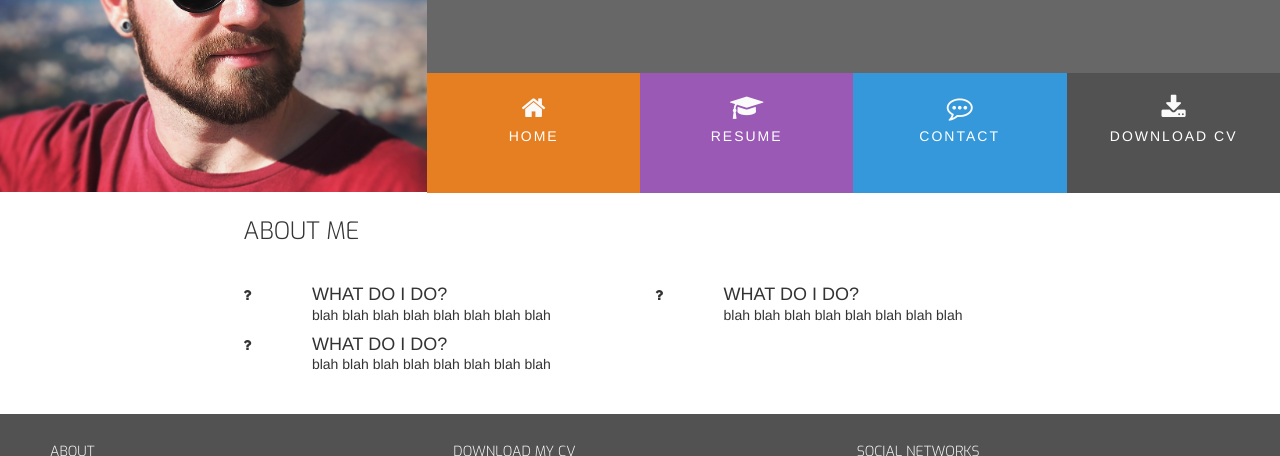
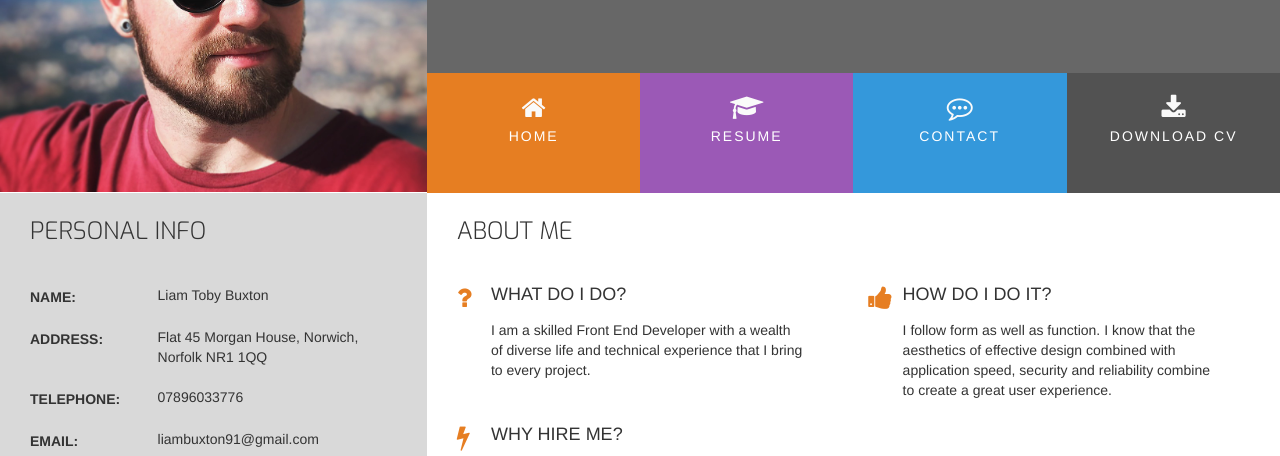
Before and after one commit to litb126/resume_page, a plain HTML site: page index.html in a window 1280 px wide. Shown: the part 168-624 px from the top of the page. Drawn offline with nearby package versions, Linux system fonts and the light colour scheme.

Commit message:
Finished About Me section and added Personal Info section

```diff
--- a/assets/css/style.css
+++ b/assets/css/style.css
@@ -3,10 +3,6 @@
 
 
 /*-----------------------Colors--------------------------*/
-
-section {
-    background-color: #ffffff;
-}
 
 .bg-color-name-title {
     background-color: #676767;
@@ -32,6 +28,10 @@ section {
     background-color: #525252;
 }
 
+.bg-color-personal-info {
+    background-color: #d9d9d9;
+}
+
 
 
 /*-----------------------Padding/Margins/Text--------------------------*/
@@ -55,12 +55,6 @@ h4 {
 
 .inline-block {
     display: inline-block;
-}
-
-.section-column {
-    padding: 0 30px 30px;
-    float: none;
-    display: table-cell;
 }
 
 .row-table {
@@ -216,3 +210,67 @@ footer .cv-pdf i:hover {
 #footer-details {
     margin: 20px;
 }
+
+
+
+/*-----------------------Three reasons--------------------------*/
+
+.three-reasons-icon {
+    font-size: 26px;
+    color: #e67e22;
+}
+
+.three-reasons-heading {
+    margin-bottom: 15px;
+}
+
+.bg-color-three-reasons p {
+    margin-bottom: 25px;
+}
+
+/*-----------------------Personal info-------------------------*/
+
+.personal-info-item {
+    margin-bottom: 20px;
+    display: block;
+    clear: both;
+}
+
+.personal-info-item .key,
+.personal-info-item .value {
+    padding-right: 8px;
+}
+
+.personal-info-item .key p,
+.personal-info-item .value p {
+    margin: 0;
+}
+
+.personal-info-item .key {
+    display: inline-block;
+    width: 28%;
+    margin-right: 21px;
+    padding-top: 2px;
+    vertical-align: top;
+}
+
+.personal-info-item .key p {
+    font-weight: 700;
+}
+
+.personal-info-item .value {
+    display: inline-block;
+    position: relative;
+    width: 60%;
+}
+
+
+/*-----------------------Media queries-------------------------*/
+
+@media(min-width: 992px) {
+    .section-column {
+        padding: 0 30px 30px;
+        float: none;
+        display: table-cell;
+    }
+}
--- a/index.html
+++ b/index.html
@@ -52,6 +52,46 @@
 
     <section class="container-fluid">
         <div class="row row-table">
+            <div class="col-xs-12 col-sm-12 col-md-4 bg-color-personal-info section-column">
+                <div class="row">
+                    <div class="col-md-12">
+                        <h3 class="section-heading uppercase">Personal Info</h3>
+                    </div>
+                </div>
+                <div class="personal-info-item">
+                    <div class="key">
+                        <p class="uppercase">Name:</p>
+                    </div>
+                    <div class="value">
+                        <p>Liam Toby Buxton</p>
+                    </div>
+                </div>
+                <div class="personal-info-item">
+                    <div class="key">
+                        <p class="uppercase">Address:</p>
+                    </div>
+                    <div class="value">
+                        <p>Flat 45 Morgan House, Norwich, Norfolk NR1 1QQ</p>
+                    </div>
+                </div>
+                <div class="personal-info-item">
+                    <div class="key">
+                        <p class="uppercase">Telephone:</p>
+                    </div>
+                    <div class="value">
+                        <p>07896033776</p>
+                    </div>
+                </div>
+                <div class="personal-info-item">
+                    <div class="key">
+                        <p class="uppercase">Email:</p>
+                    </div>
+                    <div class="value">
+                        <p>liambuxton91@gmail.com</p>
+                    </div>
+                </div>
+            </div>
+
             <div class="col-xs-12 col-sm-12 col-md-8 bg-color-three-reasons section-column">
                 <div class="row">
                     <div class="col-md-8">
@@ -59,36 +99,37 @@
                     </div>
                 </div>
                 <div class="row">
-                    <div class="col-xs-10 col-xs-offset-1 col-sm-offset-0 col-sm-4 col-md-6">
+                    <div class="col-xs-10 col-xs-offset-1 col-sm-offset-0 col-sm-6 col-md-6">
                         <div class="row">
-                            <div class="col-xs-2 col-sm-2 col-md-2">
+                            <div class="col-xs-1 col-sm-1 col-md-1">
                                 <i class="three-reasons-icon fa fa-question" aria-hidden="true"></i>
                             </div>
                             <div class="col-xs-10 col-sm-10">
                                 <h4 class="three-reasons-heading uppercase">What do I do?</h4>
-                                <p>blah blah blah blah blah blah blah blah</p>
+                                <p>I am a skilled Front End Developer with a wealth of diverse life and technical experience that I bring to every project.</p>
                             </div>
                         </div>
                     </div>
-                    <div class="col-xs-10 col-xs-offset-1 col-sm-offset-0 col-sm-4 col-md-6">
+                    <div class="col-xs-10 col-xs-offset-1 col-sm-offset-0 col-sm-6 col-md-6">
                         <div class="row">
-                            <div class="col-xs-2 col-sm-2 col-md-2">
-                                <i class="three-reasons-icon fa fa-question" aria-hidden="true"></i>
+                            <div class="col-xs-1 col-sm-1 col-md-1">
+                                <i class="three-reasons-icon fa fa-thumbs-up" aria-hidden="true"></i>
                             </div>
                             <div class="col-xs-10 col-sm-10">
-                                <h4 class="three-reasons-heading uppercase">What do I do?</h4>
-                                <p>blah blah blah blah blah blah blah blah</p>
+                                <h4 class="three-reasons-heading uppercase">How do I do it?</h4>
+                                <p>I follow form as well as function. I know that the aesthetics of effective design combined with application speed, security and reliability combine to create a great user experience.</p>
                             </div>
                         </div>
                     </div>
-                    <div class="col-xs-10 col-xs-offset-1 col-sm-offset-0 col-sm-4 col-md-6">
+                    <div class="col-xs-10 col-xs-offset-1 col-sm-offset-0 col-sm-6 col-md-6">
                         <div class="row">
-                            <div class="col-xs-2 col-sm-2 col-md-2">
-                                <i class="three-reasons-icon fa fa-question" aria-hidden="true"></i>
+                            <div class="col-xs-1 col-sm-1 col-md-1">
+                                <i class="three-reasons-icon fa fa-bolt" aria-hidden="true"></i>
                             </div>
                             <div class="col-xs-10 col-sm-10">
-                                <h4 class="three-reasons-heading uppercase">What do I do?</h4>
-                                <p>blah blah blah blah blah blah blah blah</p>
+                                <h4 class="three-reasons-heading uppercase">Why hire me?</h4>
+                                <p>I work quickly and effectively in getting things built and working across the stack. I'm and excellent communicator who thrives in bright and enthusiastic teams but I am also a very driven and self-motivated worker when
+                                    dealing with individually assigned projects.</p>
                             </div>
                         </div>
                     </div>
@@ -101,20 +142,20 @@
 
     <footer class="container-fluid">
         <div id="footer-details" class="row">
-            <div class="col-sm-4">
+            <div class="col-sm-6 col-md-4">
                 <h5 class="uppercase general-sub">About</h5>
                 <p class="inline-block">
                     Designer currently studying Full Stack Web Development part-time with the Edinburgh Napier University.
                 </p>
             </div>
-            <div class="col-sm-4">
+            <div class="col-sm-6 col-md-4">
                 <h5 class="uppercase general-sub">Download My CV</h5>
                 <p class="inline-block">
                     Need a printable version of my CV? Download it here.
                     <a href="#" class="cv-pdf"><i class="fa fa-download" aria-hidden="true"></i></a>
                 </p>
             </div>
-            <div class="col-sm-4">
+            <div class="hidden-xs hidden-sm">
                 <h5 class="uppercase general-sub">Social Networks</h5>
                 <ul class="list-inline social-links">
                     <li><a target="_blank" href="#"><i class="fa fa-facebook"></i></a></li>
```
